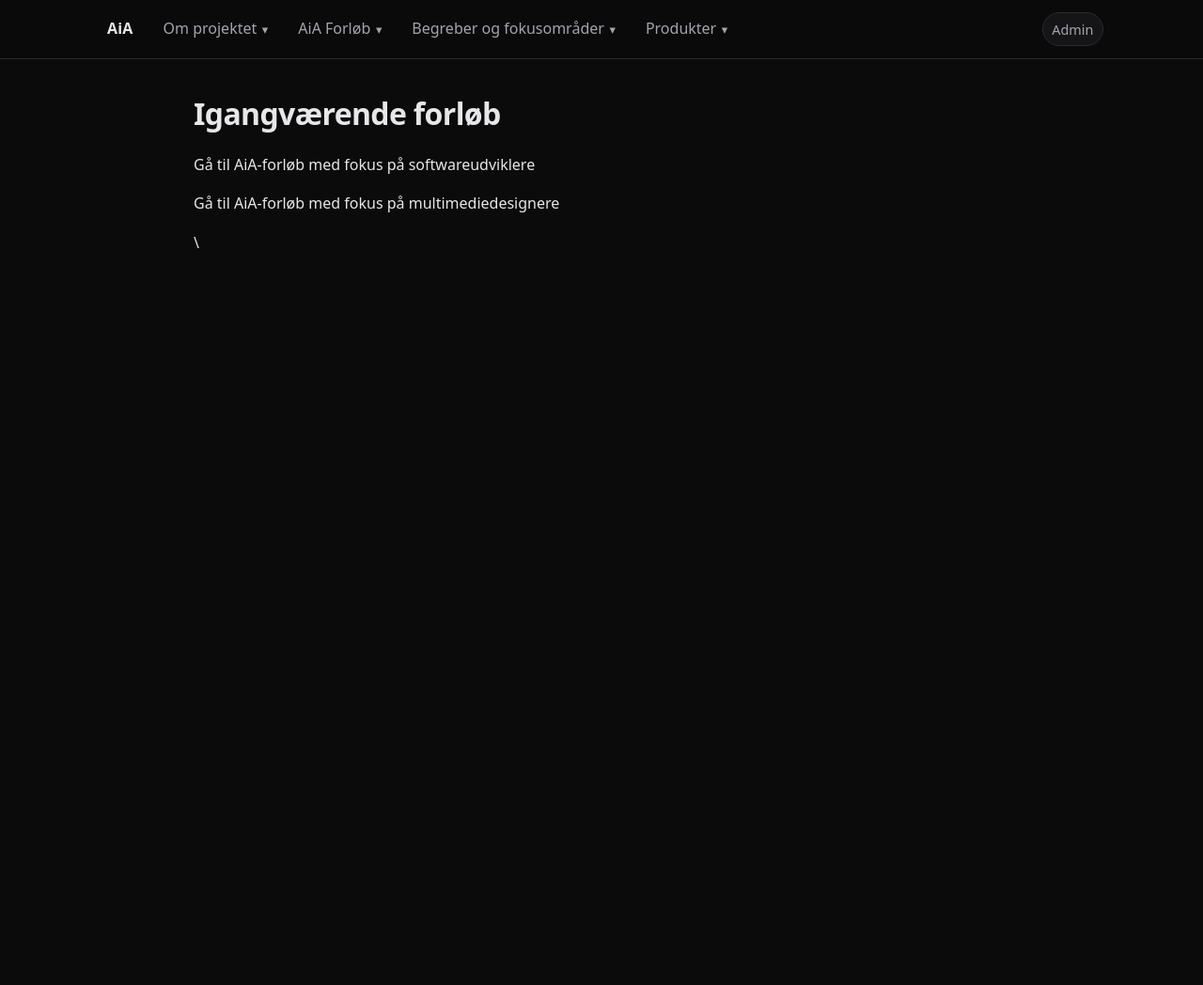
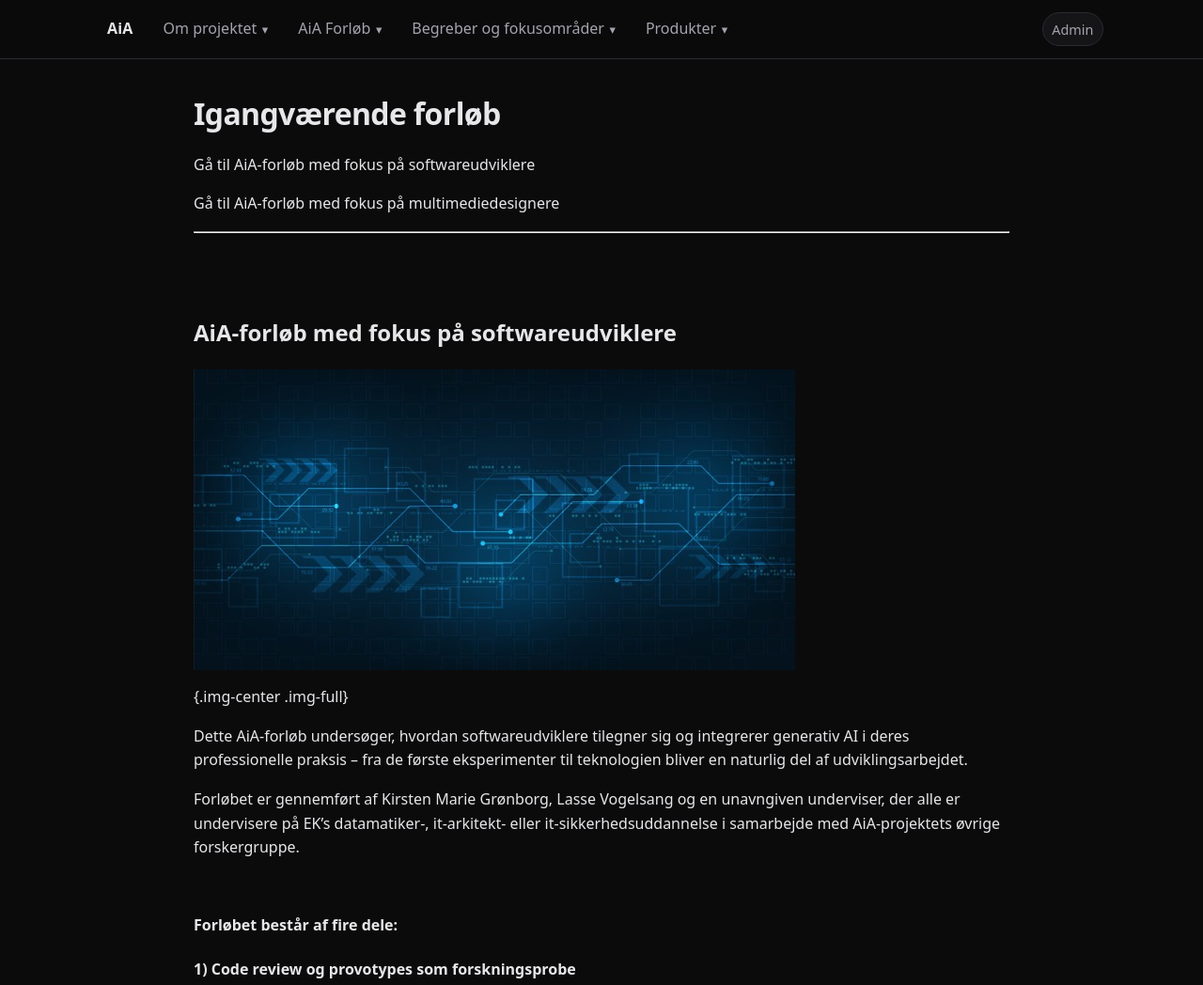
Before and after one commit to keamarg/AiA, an Eleventy site: page src/aia-forlob/igangvaerende.md in a window 1280 px wide. Shown: the top 1048 px of the page at 94% size. Before the commit the page ends 800 px from the top, so only its background shows below. Built offline with nearby package versions, Linux system fonts and the light colour scheme; Eleventy itself is replaced by a stand-in of ours; files that its build step writes are made by us from their sources; what markdown-it-attrs would draw is missing.

Commit message:
Update AiA Forløb “igangvaerende” - Martin Gundtoft <marg@ek.dk> via DecapBridge

```diff
--- a/src/aia-forlob/igangvaerende.md
+++ b/src/aia-forlob/igangvaerende.md
@@ -12,7 +12,7 @@ blocks:
       [Gå til AiA-forløb med fokus på multimediedesignere](#multimediedesignere)
 
 
-      \---
+      <hr>
 
 
       <a name="softwareudviklere"></a>
@@ -24,7 +24,10 @@ blocks:
       ## AiA-forløb med fokus på softwareudviklere
 
 
-      ![](/assets/uploads/adobestock_378471921-medium.jpeg){.img-center .img-full}
+      ![](/assets/uploads/adobestock_378471921-medium.jpeg)
+
+
+      {.img-center .img-full}
 
 
       Dette AiA-forløb undersøger, hvordan softwareudviklere tilegner sig og integrerer generativ AI i deres professionelle praksis – fra de første eksperimenter til teknologien bliver en naturlig del af udviklingsarbejdet.
@@ -93,7 +96,10 @@ blocks:
       ## AiA-forløb med fokus på multimediedesignere
 
 
-      ![](/assets/uploads/adobestock_1547779025-medium.jpeg){.img-center .img-full}
+      ![](/assets/uploads/adobestock_1547779025-medium.jpeg)
+
+
+      {.img-center .img-full}
 
 
       Dette AiA-forløb undersøger, hvordan multimediedesignere kan udvikle ansvarlige og kritiske AI-kompetencer fx inden for UX/UI, digitalt design, contentproduktion og visuel kommunikation.
```
